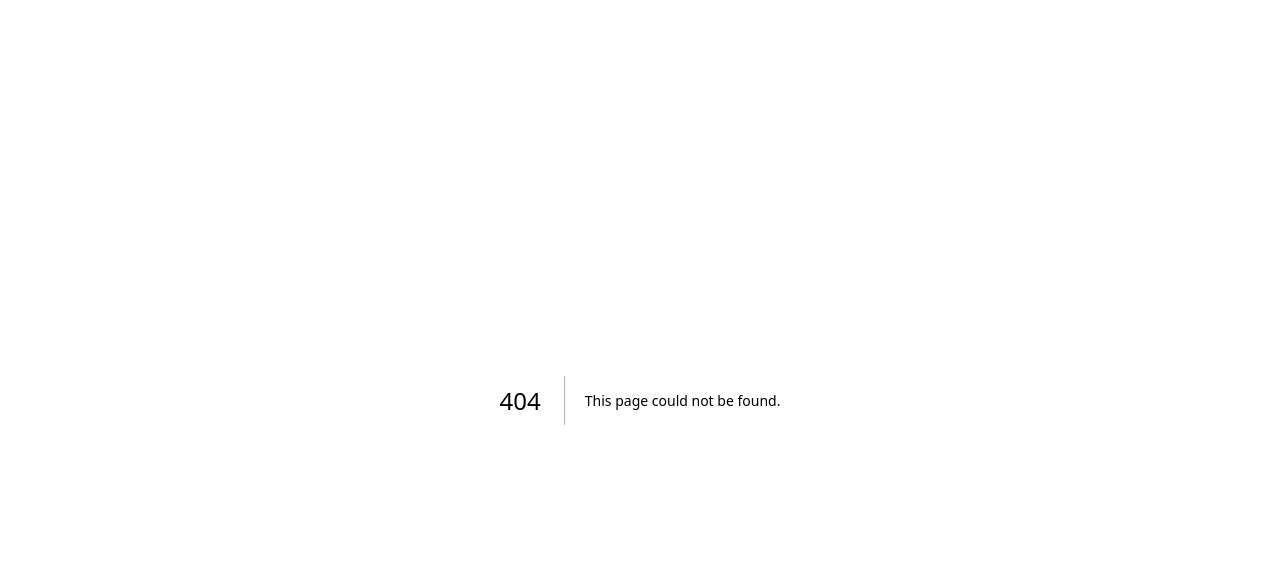
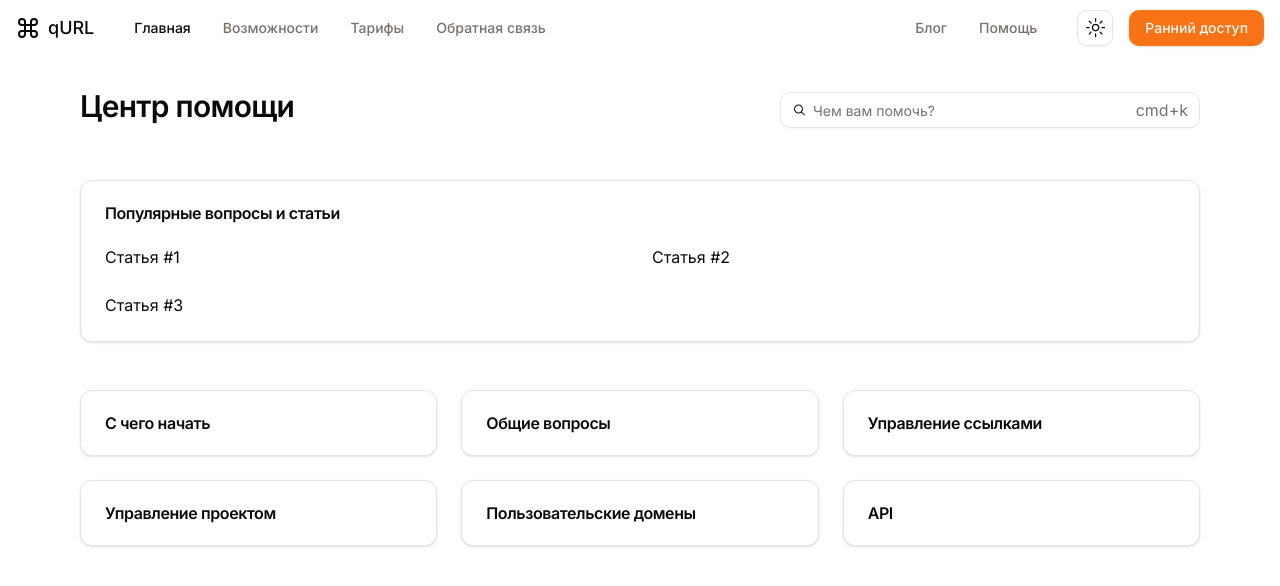
Before and after one commit to D3kion/qurl, a Next.js app in the folder apps/web/: page /help in a window 1280 px wide. Before the commit this address had no page. Shown: the top 586 px of the page. Built offline with nearby package versions, Linux system fonts and the light colour scheme.

Commit message:
feat(web): blog and help layout mocks

```diff
--- /dev/null
+++ b/apps/web/src/app/(promo)/blog/page.tsx
@@ -0,0 +1,47 @@
+import Link from "next/link";
+import {
+  Card,
+  CardContent,
+  CardFooter,
+  CardHeader,
+  CardTitle,
+} from "@/shared/ui/card";
+
+export default function BlogPage() {
+  return (
+    <div className="container flex flex-col gap-12 py-8 px-20">
+      <div>
+        <h2 className="pb-2 text-3xl font-semibold tracking-tight">Блог</h2>
+        <p className="text-sm text-muted-foreground">
+          Последение новости и обновления от{" "}
+          <span className="text-primary-foreground">qURL</span>
+        </p>
+      </div>
+      <div className="grid grid-cols-3 justify-around gap-6">
+        <div className="absolute -mt-7 inset-x-0 h-px bg-foreground/25" />
+        <BlogCard title="Новость #1" />
+        <BlogCard title="Новость #2" />
+        <BlogCard title="Новость #3" />
+        <BlogCard title="Новость #4" />
+        <BlogCard title="Новость #5" />
+      </div>
+    </div>
+  );
+}
+
+function BlogCard({ title }: { title: string }) {
+  return (
+    <Link href="#">
+      <Card className="overflow-hidden max-w-[]">
+        <figure className="bg-primary aspect-video" />
+        <CardHeader>
+          <CardTitle>{title}</CardTitle>
+        </CardHeader>
+        <CardContent>
+          Short preview lorem ipsuma dollar sit amet dollat hui
+        </CardContent>
+        <CardFooter>meta info</CardFooter>
+      </Card>
+    </Link>
+  );
+}
--- /dev/null
+++ b/apps/web/src/app/(promo)/help/page.tsx
@@ -0,0 +1,53 @@
+import Link from "next/link";
+import { Card, CardContent, CardHeader, CardTitle } from "@/shared/ui/card";
+import { Input } from "@/shared/ui/input";
+import { MagnifyingGlassIcon } from "@radix-ui/react-icons";
+
+export default function HelpPage() {
+  return (
+    <div className="container flex flex-col gap-12 py-8 px-20">
+      <div className="flex justify-between items-center">
+        <h2 className="pb-2 text-3xl font-semibold tracking-tight">
+          Центр помощи
+        </h2>
+        <div className="relative w-[420px]">
+          <Input className="pl-8" placeholder="Чем вам помочь?" />
+          <MagnifyingGlassIcon className="absolute left-3 inset-y-0 h-full pointer-events-none" />
+          <div className="absolute right-3 inset-y-0 h-full text-muted-foreground flex items-center pointer-events-none">
+            cmd+k
+          </div>
+        </div>
+      </div>
+      <Card>
+        <CardHeader>
+          <CardTitle>Популярные вопросы и статьи</CardTitle>
+        </CardHeader>
+        <CardContent className="grid grid-cols-2 gap-6">
+          <Link href="#">Статья #1</Link>
+          <Link href="#">Статья #2</Link>
+          <Link href="#">Статья #3</Link>
+        </CardContent>
+      </Card>
+      <div className="grid grid-cols-3 gap-6">
+        <CategoryCard title="С чего начать" />
+        <CategoryCard title="Общие вопросы" />
+        <CategoryCard title="Управление ссылками" />
+        <CategoryCard title="Управление проектом" />
+        <CategoryCard title="Пользовательские домены" />
+        <CategoryCard title="API" />
+      </div>
+    </div>
+  );
+}
+
+function CategoryCard({ title }: { title: string }) {
+  return (
+    <Link href="#">
+      <Card>
+        <CardHeader>
+          <CardTitle>{title}</CardTitle>
+        </CardHeader>
+      </Card>
+    </Link>
+  );
+}
--- a/apps/web/src/widgets/promo-layout/index.tsx
+++ b/apps/web/src/widgets/promo-layout/index.tsx
@@ -66,7 +66,7 @@ export function PromoLayout({ children }: React.PropsWithChildren) {
           </div>
           <div>
             <Link
-              href="#"
+              href="/blog"
               className={cn(
                 buttonVariants({ variant: "link" }),
                 "no-underline text-muted-foreground hover:text-primary hover:no-underline"
@@ -75,14 +75,14 @@ export function PromoLayout({ children }: React.PropsWithChildren) {
               Блог
             </Link>
             <Link
-              href="#"
+              href="/help"
               className={cn(
                 buttonVariants({ variant: "link" }),
                 "no-underline text-muted-foreground hover:text-primary hover:no-underline"
               )}
               // className="text-sm font-medium text-muted-foreground transition-colors hover:text-primary"
             >
-              Документация
+              Помощь
             </Link>
           </div>
         </nav>
```
